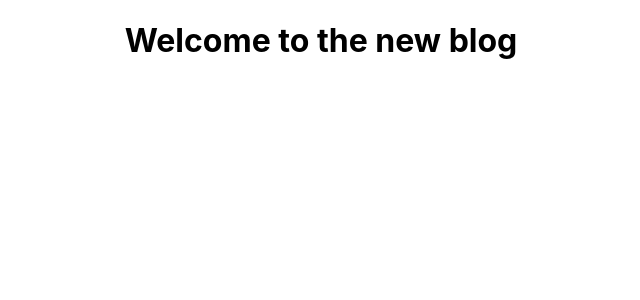
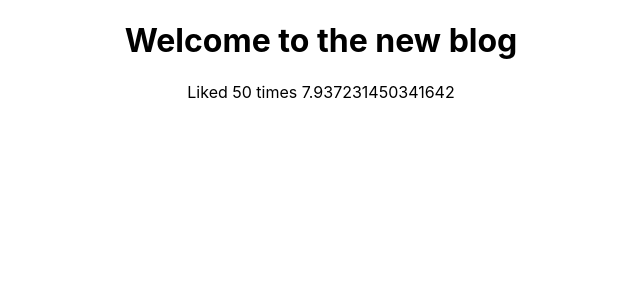
Before and after one commit to Crawford30/Dojo-blog, a React (Create React App) app: page / in a window 1280 px wide. Shown: the top 300 px of the page, without its empty margins (319-959 px from the left). Built offline with nearby package versions, Linux system fonts and the light colour scheme.

Commit message:
Variables

```diff
--- a/src/App.js
+++ b/src/App.js
@@ -2,10 +2,12 @@ import './App.css';
 
 function App() {
   const title = "Welcome to the new blog";
+  const likes = 50;
   return (
     <div className="App">
      <div className="content">
       <h1>{title}</h1>
+      <p>Liked {likes} times {Math.random() * 10}</p>
      </div>
     </div>
   );
```
